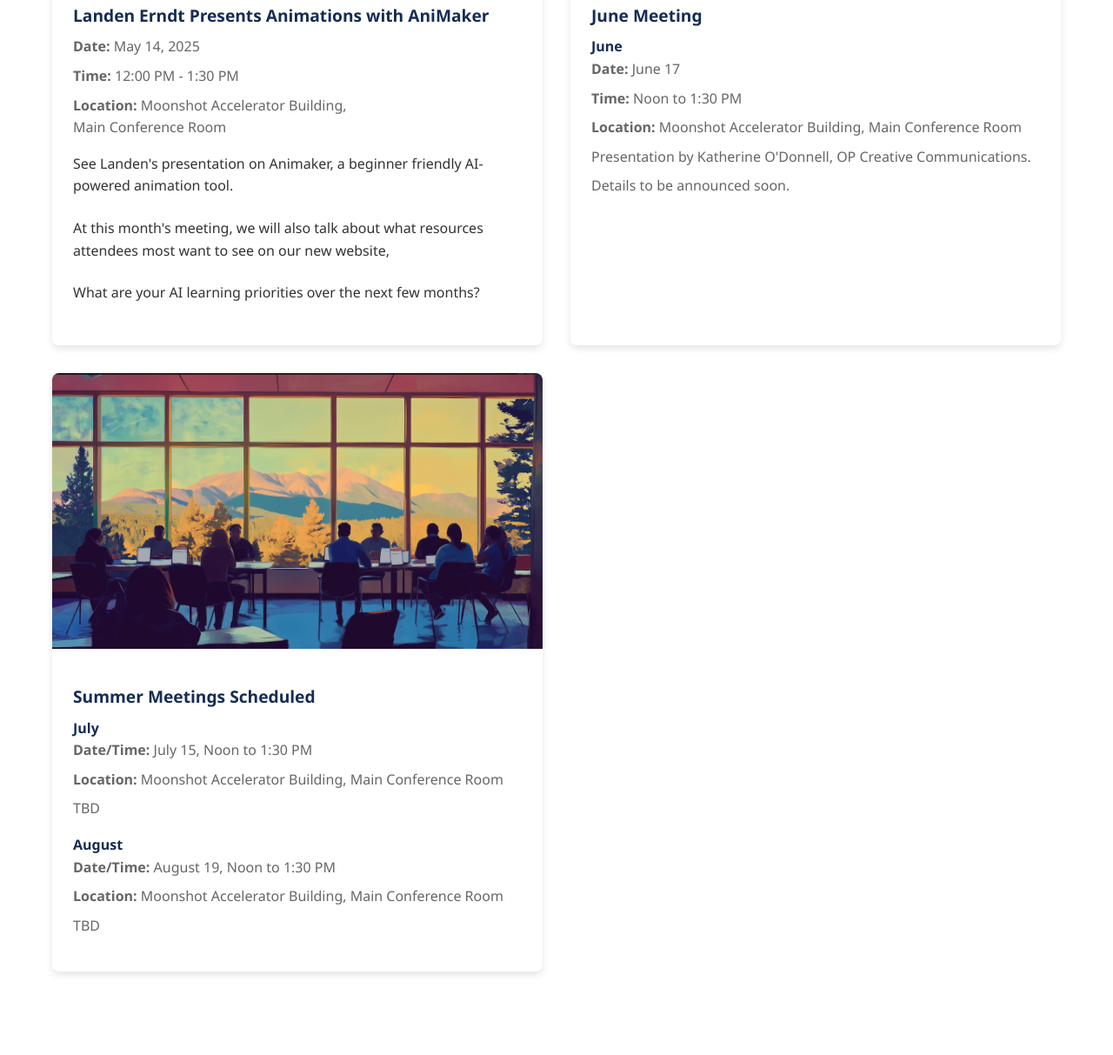
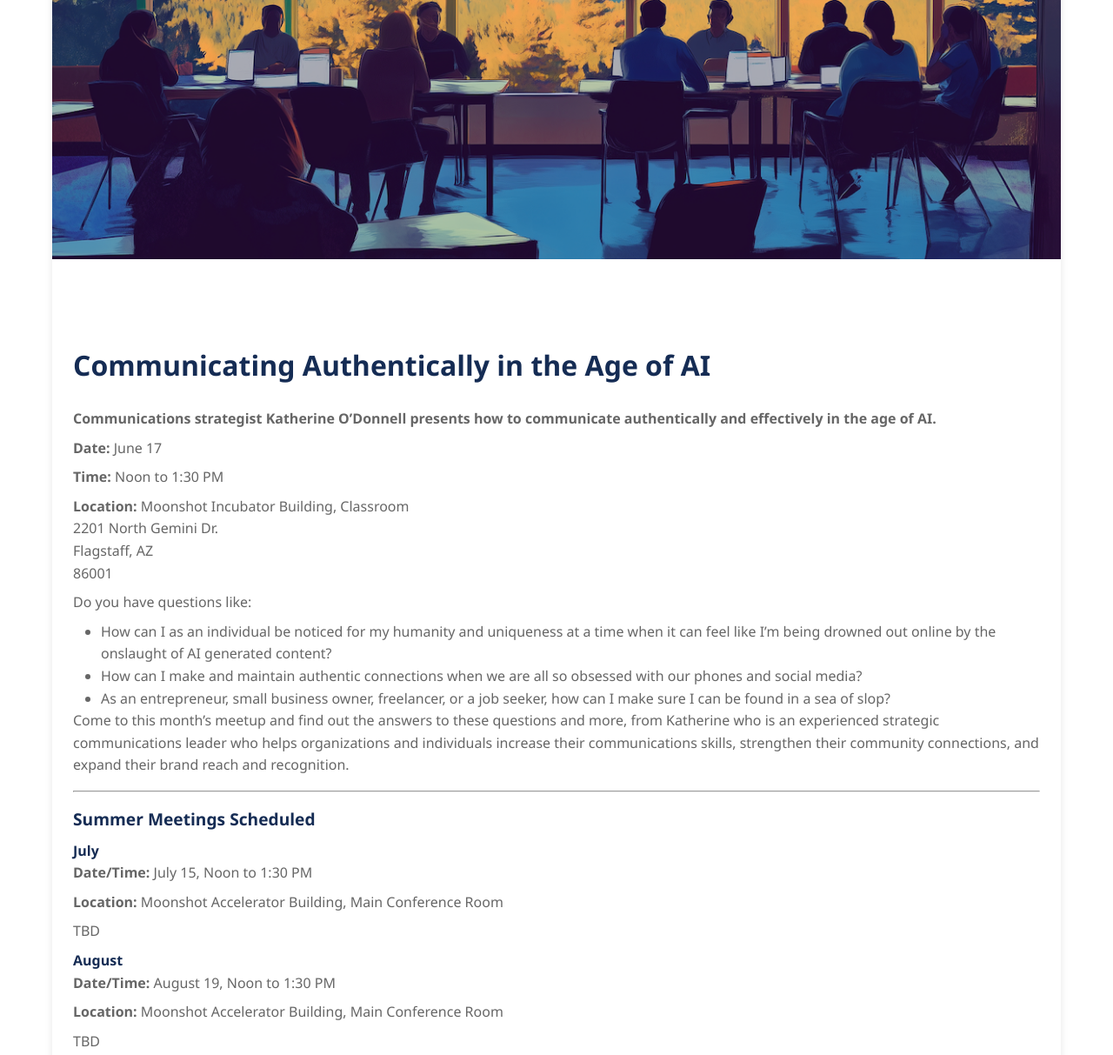
Before and after one commit to FireflightPro/NAAI-site, a website: page index.html in a window 1280 px wide. Shown: the part 1386-2599 px from the top of the page at 87% size. Drawn offline with Linux system fonts and the light colour scheme.

Commit message:
Meeting updates and minor formatting changes

```diff
--- a/css/site.css
+++ b/css/site.css
@@ -164,10 +164,13 @@ h2 {
   background-color: var(--primary-light);
 } */
 
+.indent {
+  padding-left: 2rem;
+}
 .card-grid {
   display: grid;
-  grid-template-columns: repeat(auto-fill, minmax(450px, 1fr));
-  gap: 2rem;
+  /* grid-template-columns: repeat(auto-fill, minmax(450px, 1fr));
+  gap: 2rem; */
 }
 
 .card {
--- a/index.html
+++ b/index.html
@@ -44,38 +44,45 @@
               </div>
               <div class="card-content">
                 <div class="event-details">
-                  <h3>Landen Erndt Presents Animations with AniMaker</h3>
-                  <p><strong>Date:</strong> May 14, 2025</p>
-                  <p><strong>Time:</strong> 12:00 PM - 1:30 PM</p>
-                  <p><strong>Location:</strong> Moonshot Accelerator Building,<br/> Main Conference Room</p>
-                </div>
-                <div class="event-description">
-                  <p class="desc">See Landen's presentation on Animaker, a beginner friendly AI-powered animation tool.</p>
-                  <p class="desc">At this month's meeting, we will also talk about what resources attendees most want to see on our new website,</p>
-                  <p class="desc">What are your AI learning priorities over the next few months?</p>
-                  <!-- <p class="desc">Let's cheer Landen on as he heads into a high-stakes student pitch competition in through NAU's Venture Studio–with his creation!</p> -->
-                </div>
-                <!-- <a href="#" class="btn">RSVP</a> -->
-              </div>
-            </div>
-            <div class="card">
-              <div class="card-img">
-                <img src="media/images/png/NAAImtgpic.png" alt="Illustration of people in a meeting" class="card-img">
-              </div>
-              <div class="card-content">
-                <div class="event-details">
-                  <h3>June Meeting</h3>
-                  <h4>June</h4>
+                  <h2>Communicating Authentically in the Age of AI</h2>
+                  <p><strong>Communications strategist Katherine O’Donnell presents how to communicate authentically and effectively in the age of AI.</strong></p>
                   <p><strong>Date:</strong> June 17</p>
                   <p><strong>Time:</strong> Noon to 1:30 PM</p>
+                  <p><strong>Location:</strong> Moonshot Incubator Building, Classroom<br />
+                    2201 North Gemini Dr.<br />
+                    Flagstaff, AZ<br />
+                    86001
+                  </p>
+
+                  <p>Do you have questions like:</p>
+                  <div class="indent">
+                    <ul>
+                      <li>How can I as an individual be noticed for my humanity and uniqueness at a time when it can feel like I’m being drowned out online by the onslaught of AI generated content?</li>
+                      <li>How can I make and maintain authentic connections when we are all so obsessed with our phones and social media?</li>
+                      <li>As an entrepreneur, small business owner, freelancer, or a job seeker, how can I make sure I can be found in a sea of slop?</li>
+                    </ul>
+                  </div>
+
+                  <p>Come to this month’s meetup and find out the answers to these questions and more, from Katherine who is an experienced strategic communications leader who helps organizations and individuals increase their communications skills, strengthen their community connections, and expand their brand reach and recognition.
+                    </p>
+                </div>
+                <hr>
+                <div class="event-details">
+                  <h3>Summer Meetings Scheduled</h3>
+                  <h4>July</h4>
+                  <p><strong>Date/Time:</strong> July 15, Noon to 1:30 PM</p>
                   <p><strong>Location:</strong> Moonshot Accelerator Building, Main Conference Room</p>
-                  <p>Presentation by Katherine O'Donnell, OP Creative Communications.</p>
-                  <p>Details to be announced soon.</p>
+                  <p>TBD</p>
+                  <h4>August</h4>
+                  <p><strong>Date/Time:</strong> August 19, Noon to 1:30 PM</p>
+                  <p><strong>Location:</strong> Moonshot Accelerator Building, Main Conference Room</p>
+                  <p>TBD</p>
                 </div>
+
                 <!-- <a href="#" class="btn">Register</a> -->
-              </div>
-            </div>
-            <div class="card">
+              <!-- </div>
+            </div> -->
+            <!-- <div class="card">
                 <div class="card-img">
                   <img src="media/images/png/NAAImtgpic.png" alt="Illustration of people in a meeting" class="card-img">
                 </div>
@@ -85,14 +92,14 @@
                     <h4>July</h4>
                     <p><strong>Date/Time:</strong> July 15, Noon to 1:30 PM</p>
                     <p><strong>Location:</strong> Moonshot Accelerator Building, Main Conference Room</p>
-                    <p>TBD</p>
+                    <p></p>
                   </div>
                   <div class="event-details">
                     <h4>August</h4>
                     <p><strong>Date/Time:</strong> August 19, Noon to 1:30 PM</p>
                     <p><strong>Location:</strong> Moonshot Accelerator Building, Main Conference Room</p>
                     <p>TBD</p>
-                  </div>
+                  </div> -->
                   <!-- <a href="#" class="btn">Register</a> -->
                 </div>
               </div>
@@ -107,10 +114,11 @@
         </div>
 
         <div class="location-info">
-          <h3>Moonshot Campus, Accelerator Building</h3>
+          <h3>Moonshot Campus</h3>
+          <!--  Accelerator Building
           <h4>Main Conference Room</h4>
             <p>2201 N Gemini Dr.<br>
-            Flagstaff, AZ 86001</p>
+            Flagstaff, AZ 86001</p> -->
           <p class="location-note">Check event descriptions for specific meeting details.<br />
             Moonshot offers free parking and is accessible by public transportation.</p>
         </div>
```
